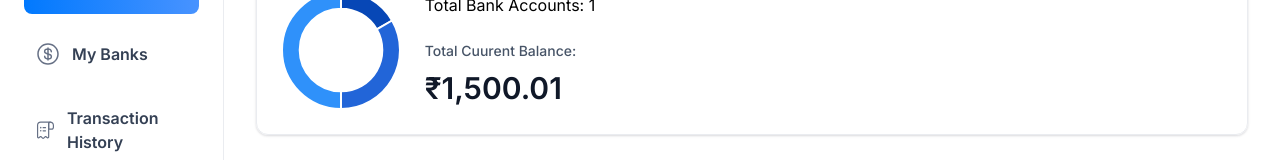
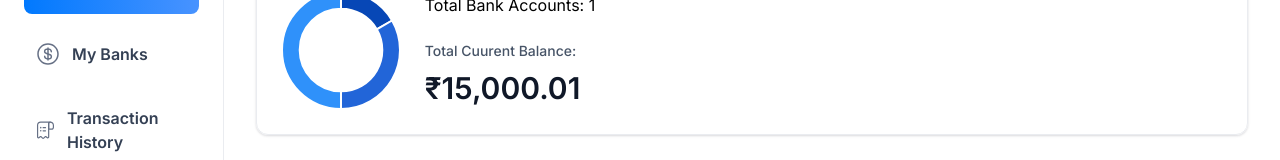
Before and after one commit to darshan45672/Dhan-Sanchay, a Next.js app: page / in a window 1280 px wide. Shown: the part 181-341 px from the top of the page. Built offline with nearby package versions, Linux system fonts and the light colour scheme.

Commit message:
updated timer for counting balancing

```diff
--- a/app/(root)/page.tsx
+++ b/app/(root)/page.tsx
@@ -1,28 +1,28 @@
-import HeaderBox from '@/components/HeaderBox'
-import TotalBalance from '@/components/TotalBalance';
-import React from 'react'
+import HeaderBox from "@/components/HeaderBox";
+import TotalBalance from "@/components/TotalBalance";
+import React from "react";
 
 const Home = () => {
-  const loggedIn = {firstName: 'John', lastName: 'Doe'};
+  const loggedIn = { firstName: "John", lastName: "Doe" };
   return (
-    <section className='home'>
+    <section className="home">
       <div className="home-content">
-        <header className='home-header'>
+        <header className="home-header">
           <HeaderBox
-          type='greeting'
-          title='Welcome'
-          user = {loggedIn?.firstName + ' ' + loggedIn?.lastName || 'Guest'}
-          subtext = "Acess and manage your account, view your balance and more."
+            type="greeting"
+            title="Welcome"
+            user={loggedIn?.firstName + " " + loggedIn?.lastName || "Guest"}
+            subtext="Acess and manage your account, view your balance and more."
+          />
+          <TotalBalance
+            accounts={[]}
+            totalBank={1}
+            totalCurrentBalance={15000.01}
           />
         </header>
-        <TotalBalance
-        accounts ={[]}
-        totalBank = {1}
-        totalCurrentBalance = {1500.01}
-        />
       </div>
     </section>
-  )
-}
+  );
+};
 
-export default Home
+export default Home;
--- a/components/BankBalanceCounter.tsx
+++ b/components/BankBalanceCounter.tsx
@@ -8,7 +8,7 @@ const BankBalanceCounter = ({count} : {count : number}) => {
     <CountUp end={count}
     prefix='₹'
     decimal='.'
-    duration={2}
+    duration={1}
     decimals={2} />
     </p>
   )
--- /dev/null
+++ b/components/RightSideBar.tsx
@@ -0,0 +1,9 @@
+import React from 'react'
+
+const RightSideBar = () => {
+  return (
+    <div>RightSideBar</div>
+  )
+}
+
+export default RightSideBar
```
